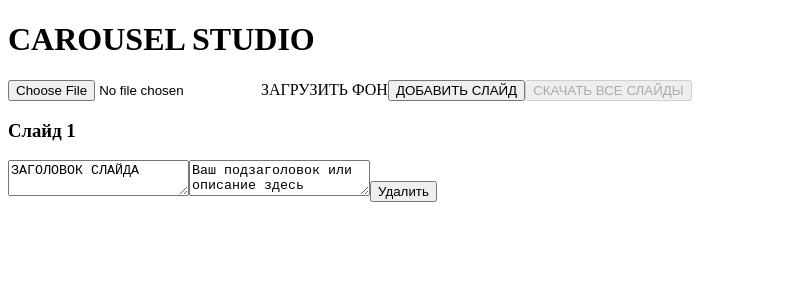
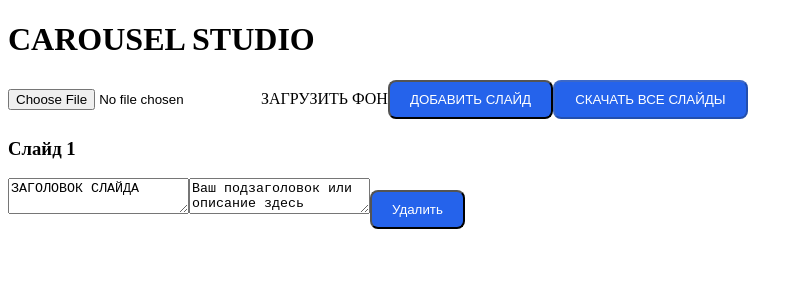
Before and after one commit to tve56/carousel-studio, a React (Vite) app: page / in a window 1280 px wide. Shown: the top 300 px of the page, without its empty margins (0-803 px from the left). Built offline with nearby package versions, Linux system fonts and the light colour scheme.

Commit message:
Emergency style fix

```diff
--- a/src/index.css
+++ b/src/index.css
@@ -2,5 +2,10 @@
 @tailwind components;
 @tailwind utilities;
 
-/* Твой старый код ниже можно оставить или удалить,
-Tailwind сам сделает всё красиво через классы в App.tsx */
+/* Добавим принудительный стиль для кнопок, чтобы точно проверить */
+button {
+  background-color: #2563eb !important; /* Синий цвет */
+  color: white !important;
+  border-radius: 8px !important;
+  padding: 10px 20px !important;
+}
```
